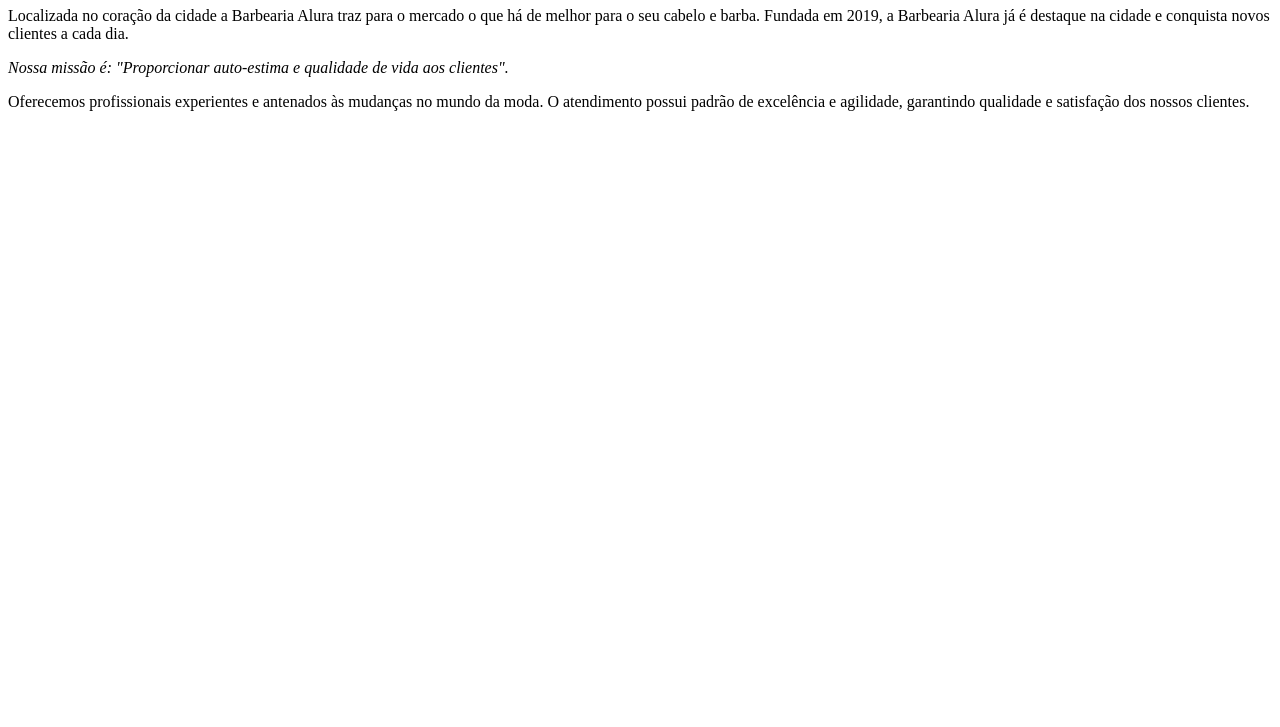
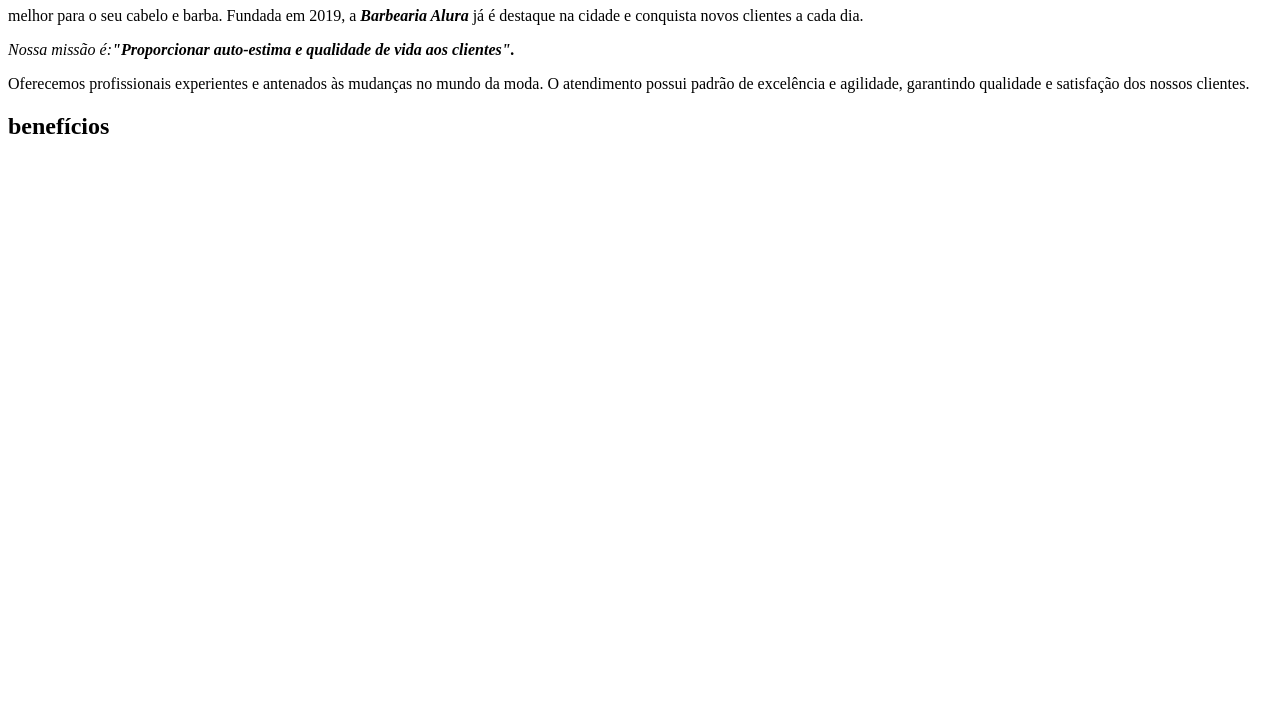
Before and after one commit to gabrielrhyanferreiravitorio/1AnoEgabriel, a plain HTML site: page index.html in a window 1280 px wide. Shown: the part 73-800 px from the top of the page. Drawn offline with Linux system fonts and the light colour scheme.

Commit message:
Update index.html
qaaaa

```diff
--- a/index.html
+++ b/index.html
@@ -3,19 +3,27 @@
 <head>
     <meta charset="UTF-8">
     <meta http-equiv="X-UA-Compatible" content="IE=edge">
+
     <meta name="viewport" content="width=device-width, initial-scale=1.0">
     <title>Barbearia Alura </title>
 </head>
 <body>
    <h1>Sobre A Barbearia Alura</h1>
-   <p>Localizada no coração da cidade a Barbearia Alura traz para o mercado o que há de
-        melhor para o seu cabelo e barba. Fundada em 2019, a Barbearia Alura já é destaque na
+        melhor para o seu cabelo e barba. Fundada em 2019, a<em><strong> Barbearia Alura</strong></em> já é destaque na
          cidade e conquista novos clientes a cada dia.</p>
 
-         <p> <em>Nossa missão é: "Proporcionar auto-estima e qualidade de vida aos clientes".</em></p>
+         <p> <em>Nossa missão é</strong>:<strong>"Proporcionar auto-estima e qualidade de vida aos clientes".</strong></em></p>
+
 
             <p>Oferecemos profissionais experientes e antenados às mudanças no mundo da moda.
      O atendimento possui padrão de excelência e agilidade, garantindo qualidade e satisfação
       dos nossos clientes.</p>
+      <h2>benefícios</h2>
+<ul>
+
+
+
+
+</ul>
 </body>
 </html>
```
